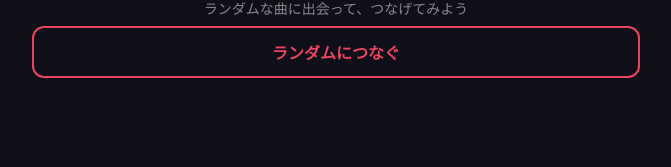
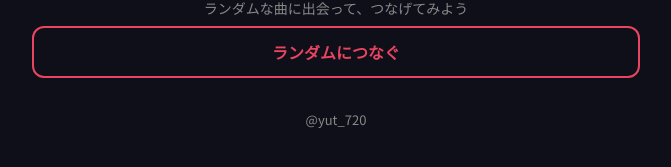
Before and after one commit to yu-kod/music-chain, a React (Vite) app in the folder frontend/: page / in a window 1280 px wide. Shown: the part 291-458 px from the top of the page, without its empty margins (304-975 px from the left). Built offline with nearby package versions, Linux system fonts and the light colour scheme.

Commit message:
feat: add favicon, footer, and connect page link
- Add music-chain.png as favicon
- Add footer with @yut_720 X link
- Add "view connections" button on connect page
- Hardcode S3 bucket and CloudFront ID in npm scripts for Windows
- Update README with deploy and local dev instructions

```diff
--- a/frontend/index.html
+++ b/frontend/index.html
@@ -4,6 +4,7 @@
     <meta charset="UTF-8" />
     <meta name="viewport" content="width=device-width, initial-scale=1.0" />
     <title>Music Chain</title>
+    <link rel="icon" type="image/png" href="/favicon.png" />
     <link rel="preconnect" href="https://fonts.googleapis.com" />
     <link rel="preconnect" href="https://fonts.gstatic.com" crossorigin />
     <link href="https://fonts.googleapis.com/css2?family=Noto+Sans+JP:wght@400;700&display=swap" rel="stylesheet" />
--- a/frontend/src/App.tsx
+++ b/frontend/src/App.tsx
@@ -20,6 +20,11 @@ export default function App() {
         <Route path="/result" element={<ResultPage />} />
         <Route path="/node/:id" element={<NodeDetailPage />} />
       </Routes>
+      <footer className="footer">
+        <a href="https://x.com/yut_720" target="_blank" rel="noopener noreferrer">
+          @yut_720
+        </a>
+      </footer>
     </div>
   );
 }
--- a/frontend/src/styles/global.css
+++ b/frontend/src/styles/global.css
@@ -246,6 +246,22 @@ a:hover {
   color: var(--primary);
 }
 
+.footer {
+  text-align: center;
+  padding: 32px 0 16px;
+  font-size: 13px;
+  color: var(--text-muted);
+}
+
+.footer a {
+  color: var(--text-muted);
+  transition: color 0.2s;
+}
+
+.footer a:hover {
+  color: var(--primary);
+}
+
 @media (max-width: 480px) {
   .container {
     padding: 12px;
```
Also changed, not shown: frontend/public/favicon.png (added), 1 other file (tests, documents, lock files or other folders).
